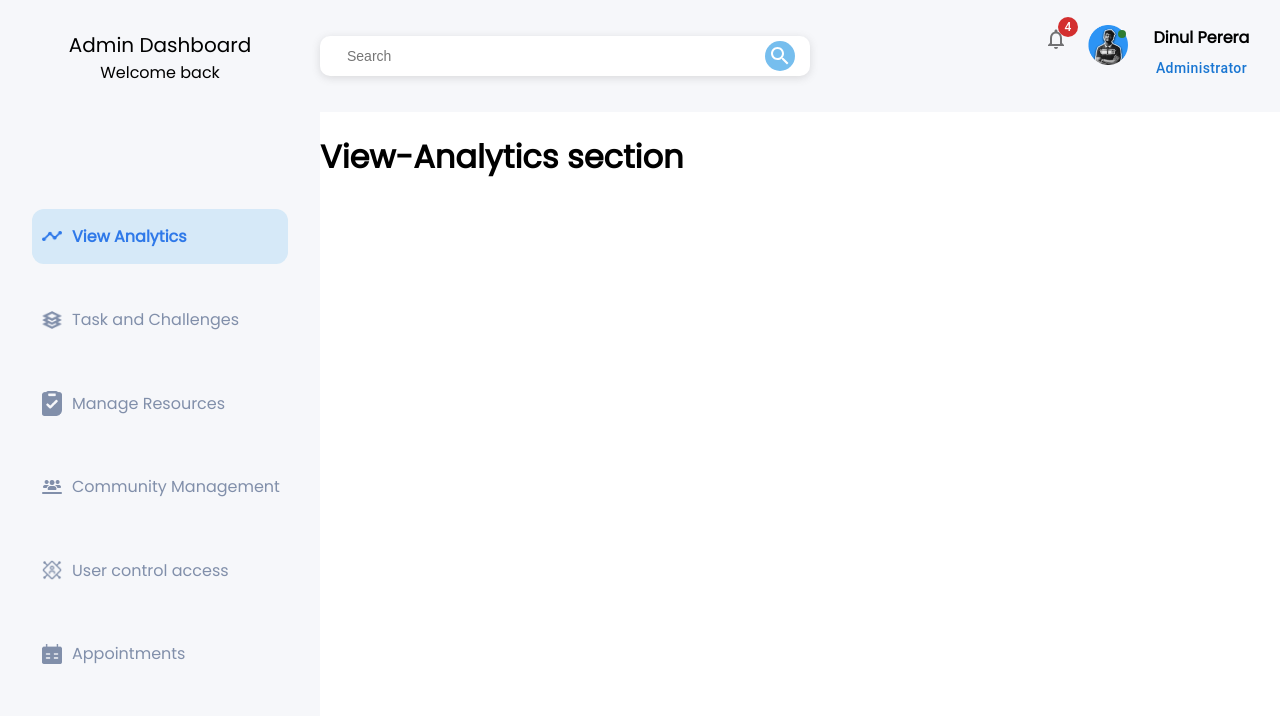
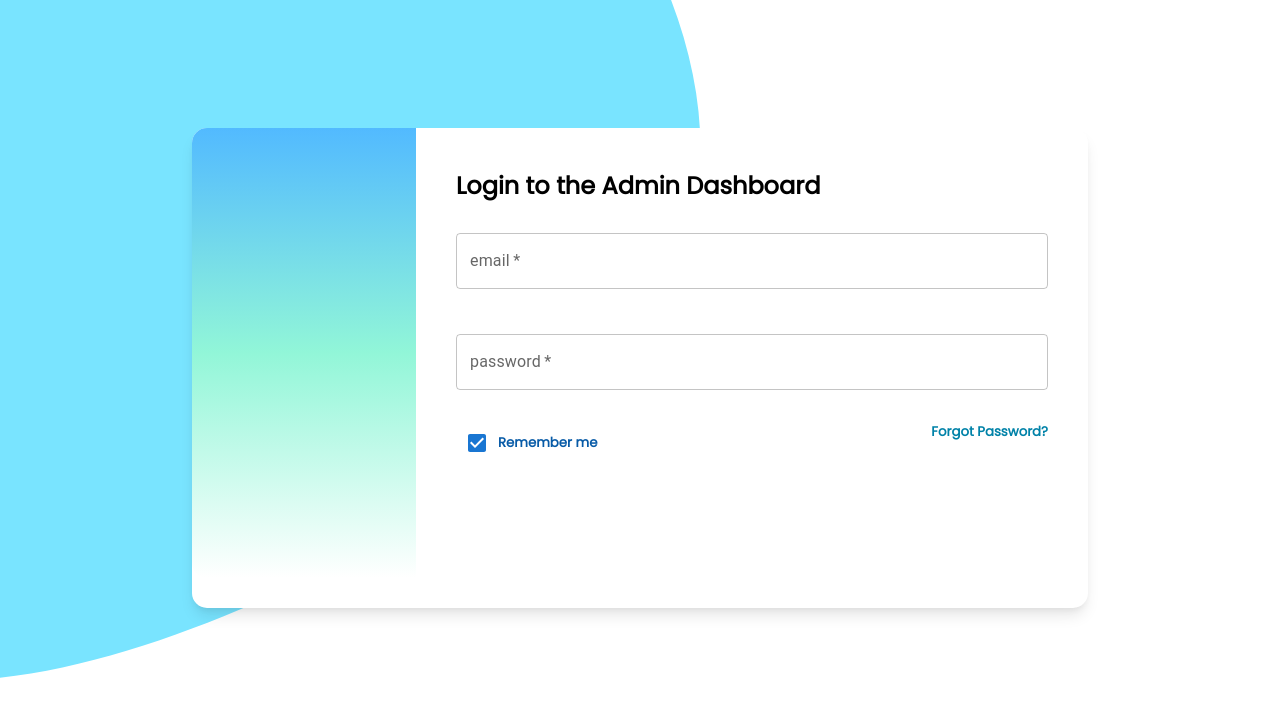
Before and after one commit to QBitsSoftwareProject/dashboard_frontEnd, a React (Create React App) app in the folder project-dashboard/: page / in a window 1280 px wide. Shown: the top 716 px of the page. Built offline with nearby package versions, Linux system fonts and the light colour scheme.

Commit message:
login btn access

```diff
--- a/project-dashboard/src/App.js
+++ b/project-dashboard/src/App.js
@@ -23,8 +23,8 @@ const theme = createTheme({
 function App() {
   return (
     <div className="App">
-      <Main />
-      {/* <Login/> */}
+      {/* <Main /> */}
+      <Login/>
     </div>
   );
 }
--- a/project-dashboard/src/pages/login.jsx
+++ b/project-dashboard/src/pages/login.jsx
@@ -5,7 +5,7 @@ import { useState } from "react";
 
 import { redirect } from "react-router-dom";
 
-import Swal from "sweetalert2/dist/sweetalert2";
+// import Swal from "sweetalert2/dist/sweetalert2";
 
 import axios from "axios";
 
@@ -17,6 +17,7 @@ export default function Login() {
   const [isLoggedIn, setIsLoggedIn] = useState(false);
 
   const logIn = async () => {
+    if ((adminEmail !== "") | (adminPassword !== "")) {
       await axios
         .post("http://localhost:3000/api/v1/admin/login", {
           email: adminEmail,
@@ -29,6 +30,7 @@ export default function Login() {
         .catch((err) => {
           alert("admin not found");
         });
+    }
   };
 
   if (isLoggedIn) {
@@ -61,6 +63,12 @@ export default function Login() {
                 onChange={(event) => {
                   setAdminEmail(event.target.value);
                 }}
+                onKeyDown={(event) => {
+                  if (event.key === "Enter") {
+                    logIn();
+                  }
+                }}
+                required
               />
               <br />
               <TextField
@@ -71,6 +79,12 @@ export default function Login() {
                 onChange={(event) => {
                   setAdminPassword(event.target.value);
                 }}
+                onKeyDown={(event) => {
+                  if (event.key === "Enter") {
+                    logIn();
+                  }
+                }}
+                required
               />
               <div style={{ display: "flex", justifyContent: "space-between" }}>
                 <h5 style={{ color: "#085BA7" }}>
@@ -81,7 +95,13 @@ export default function Login() {
                   Forgot Password?
                 </h5>
               </div>
-              <div className={styles.loginBtnContainer}>
+              <div
+                className={styles.loginBtnContainer}
+                style={{
+                  display:
+                    adminEmail !== "" && adminPassword !== "" ? "block" : "none",
+                }}
+              >
                 <button className={styles.loginBtn} onClick={logIn}>
                   Login
                 </button>
```
Lines whose indentation alone changed are shown as unchanged.
